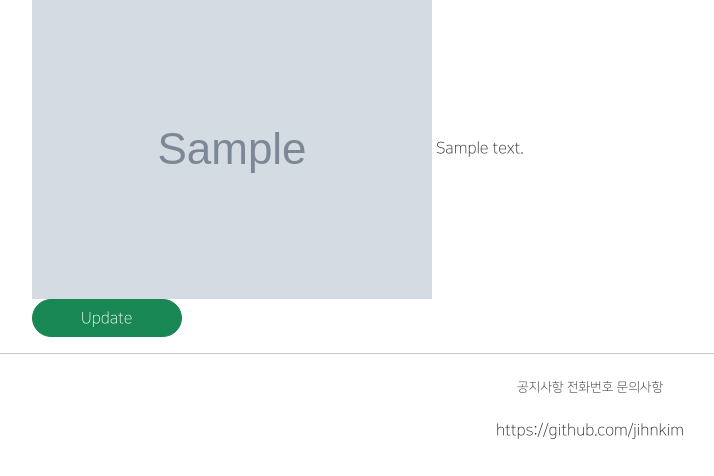
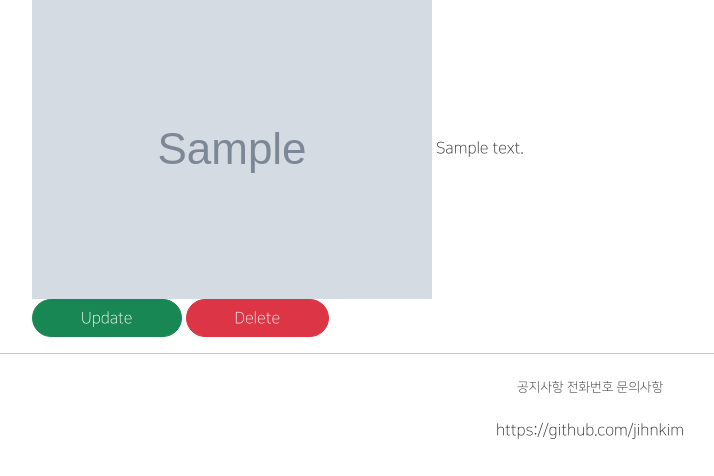
Before and after one commit to jihnkim/kjhweb, a Django app: page /articles/detail/1 in a window 1280 px wide. Shown: the part 324-800 px from the top of the page, without its empty margins (50-764 px from the left). Run offline with Django 3.2, Linux system fonts and the light colour scheme; tables that the repository leaves empty hold one stand-in row (values such as "Sample post"); grey boxes marked "Sample" are stand-in pictures; parts of the project's set-up code (start-up, migrations or seed data) failed here and were passed over; some libraries are stand-ins or nearby versions; some web fonts are replaced.

Commit message:
0803 article delete

```diff
--- a/articleapp/templates/articleapp/detail.html
+++ b/articleapp/templates/articleapp/detail.html
@@ -20,6 +20,10 @@
                 class="btn btn-success rounded-pill px-5">
                     Update
                 </a>
+                <a href="{% url 'articleapp:delete' pk=target_article.pk %}"
+                class="btn btn-danger rounded-pill px-5">
+                    Delete
+                </a>
             </div>
         </div>
     </div>
--- a/articleapp/urls.py
+++ b/articleapp/urls.py
@@ -1,7 +1,7 @@
 from django.urls import path
 from django.views.generic import TemplateView
 
-from articleapp.views import ArticleCreateView, ArticleDetailView, ArticleUpdateView
+from articleapp.views import ArticleCreateView, ArticleDetailView, ArticleUpdateView, ArticleDeleteView
 
 app_name = 'articleapp'
 
@@ -9,5 +9,6 @@ urlpatterns = [
     path('list/', TemplateView.as_view(template_name='articleapp/list.html'), name='list'),
     path('create/', ArticleCreateView.as_view(), name='create'),
     path('detail/<int:pk>', ArticleDetailView.as_view(), name='detail'),
-    path('update/<int:pk>', ArticleUpdateView.as_view(), name='update')
+    path('update/<int:pk>', ArticleUpdateView.as_view(), name='update'),
+    path('delete/<int:pk>', ArticleDeleteView.as_view(), name='delete')
 ]
--- a/articleapp/views.py
+++ b/articleapp/views.py
@@ -2,7 +2,7 @@ from django.shortcuts import render
 
 # Create your views here.
 from django.urls import reverse_lazy, reverse
-from django.views.generic import CreateView, DetailView, UpdateView
+from django.views.generic import CreateView, DetailView, UpdateView, DeleteView
 
 from articleapp.forms import ArticleCreationForm
 from articleapp.models import Article
@@ -31,3 +31,9 @@ class ArticleUpdateView(UpdateView):
 
     def get_success_url(self):
         return reverse('articleapp:detail', kwargs={'pk': self.object.pk})
+
+class ArticleDeleteView(DeleteView):
+    model = Article
+    context_object_name = 'target_article'
+    success_url = reverse_lazy('articleapp:list')
+    template_name = 'articleapp/delete.html'
--- a/log.txt
+++ b/log.txt
@@ -248,3 +248,6 @@ header에서 조건문 분기한것 처럼
 !! self.object >> target_article
 !! detail html에서 update로 향하는 앵커태그 생성
 !! update 주소 라우팅 시 pk 값 항상 입력
+
+4. delete view 작성
+!!
```
Also changed, not shown: articleapp/templates/articleapp/delete.html (added, +28 -0 lines).
